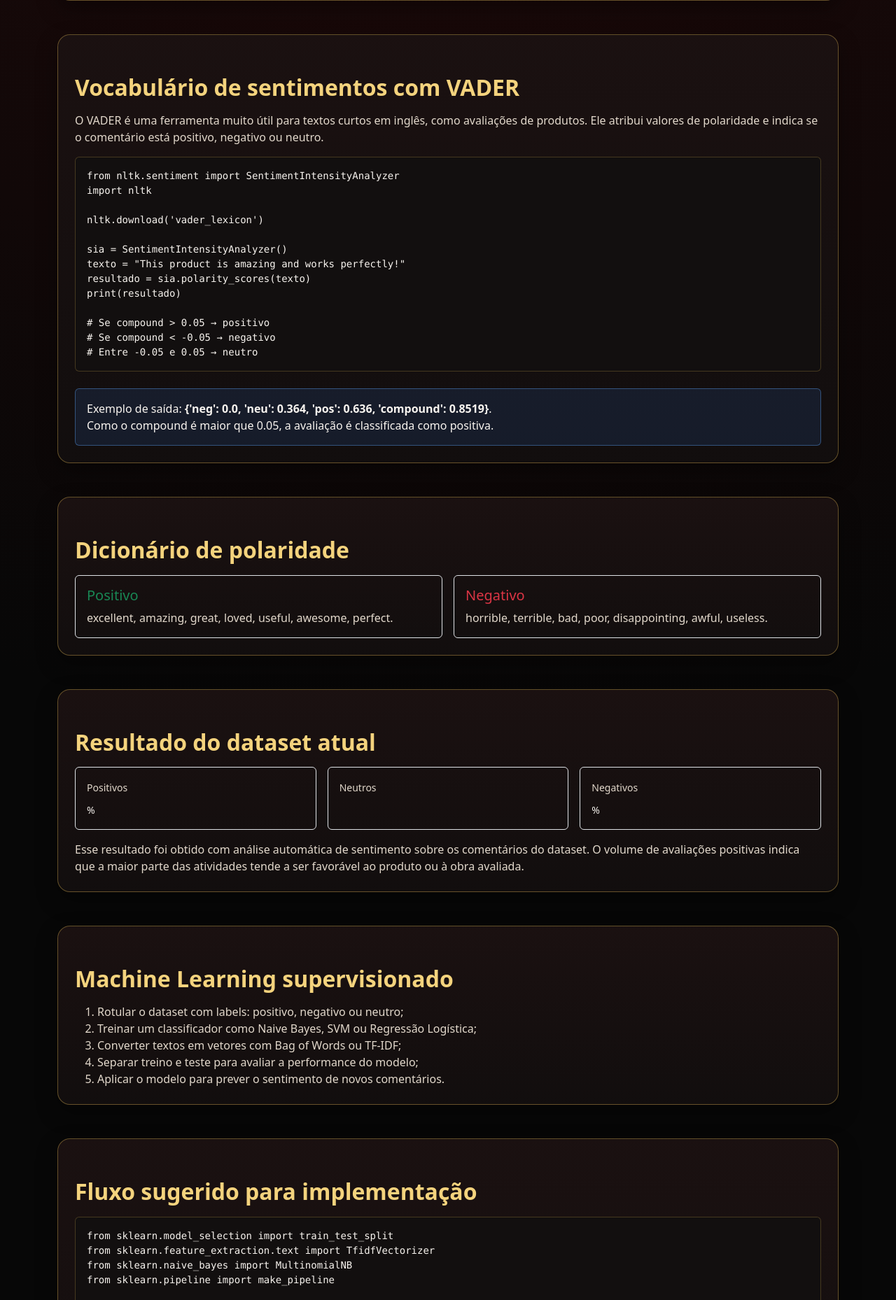
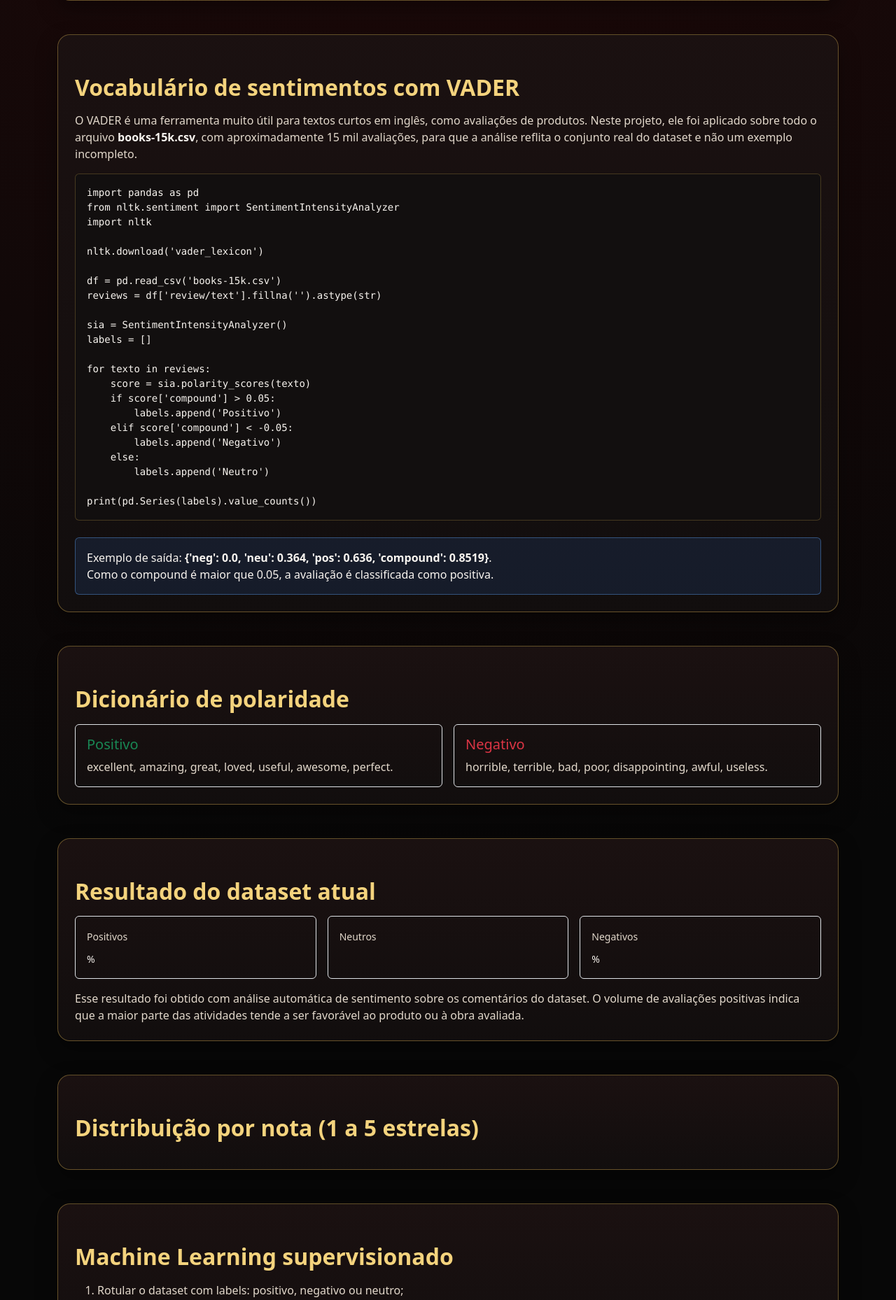
Before and after one commit to pickcius/An-lise-Explorat-ria-de-Avalia-es-de-Livros, a Django app: template trabalho_topicos_2_livros/core/templates/core/sentimento.html in a window 1280 px wide. Shown: the part 749-2607 px from the top of the page at 70% size. Run offline with Django 5.2, Linux system fonts and the light colour scheme; the template is opened without the code that fills it, so the values that code supplies are empty.

Commit message:
fim de aula

```diff
--- a/trabalho_topicos_2_livros/core/templates/core/sentimento.html
+++ b/trabalho_topicos_2_livros/core/templates/core/sentimento.html
@@ -31,23 +31,33 @@
 <div class="card p-4 mb-5">
     <h2 class="section-title">Vocabulário de sentimentos com VADER</h2>
     <p class="text-secondary">
-        O VADER é uma ferramenta muito útil para textos curtos em inglês, como avaliações de produtos. Ele atribui
-        valores de polaridade e indica se o comentário está positivo, negativo ou neutro.
+        O VADER é uma ferramenta muito útil para textos curtos em inglês, como avaliações de produtos. Neste projeto,
+        ele foi aplicado sobre todo o arquivo <strong>books-15k.csv</strong>, com aproximadamente 15 mil avaliações,
+        para que a análise reflita o conjunto real do dataset e não um exemplo incompleto.
     </p>
 
-    <pre class="bg-dark text-light p-3 rounded mb-0"><code>from nltk.sentiment import SentimentIntensityAnalyzer
+    <pre class="bg-dark text-light p-3 rounded mb-0"><code>import pandas as pd
+from nltk.sentiment import SentimentIntensityAnalyzer
 import nltk
 
 nltk.download('vader_lexicon')
 
+df = pd.read_csv('books-15k.csv')
+reviews = df['review/text'].fillna('').astype(str)
+
 sia = SentimentIntensityAnalyzer()
-texto = "This product is amazing and works perfectly!"
-resultado = sia.polarity_scores(texto)
-print(resultado)
+labels = []
 
-# Se compound > 0.05 → positivo
-# Se compound < -0.05 → negativo
-# Entre -0.05 e 0.05 → neutro</code></pre>
+for texto in reviews:
+    score = sia.polarity_scores(texto)
+    if score['compound'] > 0.05:
+        labels.append('Positivo')
+    elif score['compound'] < -0.05:
+        labels.append('Negativo')
+    else:
+        labels.append('Neutro')
+
+print(pd.Series(labels).value_counts())</code></pre>
 
     <div class="mt-4 alert alert-info mb-0">
         Exemplo de saída: <strong>{'neg': 0.0, 'neu': 0.364, 'pos': 0.636, 'compound': 0.8519}</strong>.<br>
@@ -104,6 +114,11 @@ print(resultado)
 </div>
 
 <div class="card p-4 mb-5">
+    <h2 class="section-title">Distribuição por nota (1 a 5 estrelas)</h2>
+    {{ score_by_star_chart|safe }}
+</div>
+
+<div class="card p-4 mb-5">
     <h2 class="section-title">Machine Learning supervisionado</h2>
     <ol class="mb-0">
         <li>Rotular o dataset com labels: positivo, negativo ou neutro;</li>
```
Also changed, not shown: trabalho_topicos_2_livros/core/views.py (+83 -5 lines), trabalho_topicos_2_livros/core/static/core/wordcloud.png.
